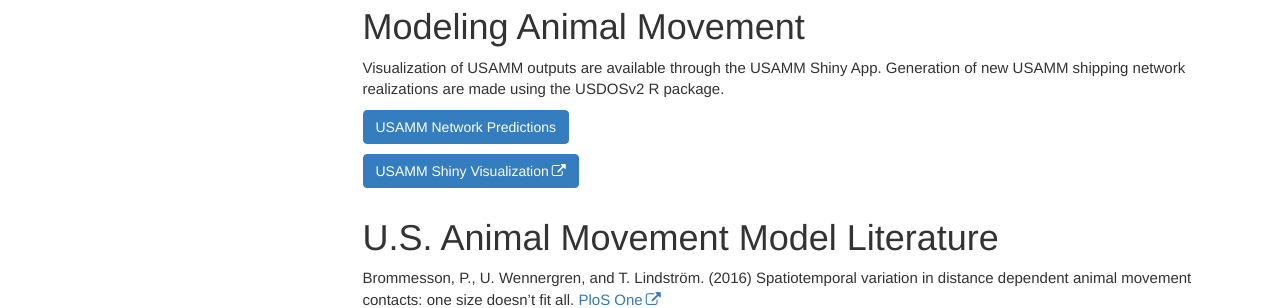
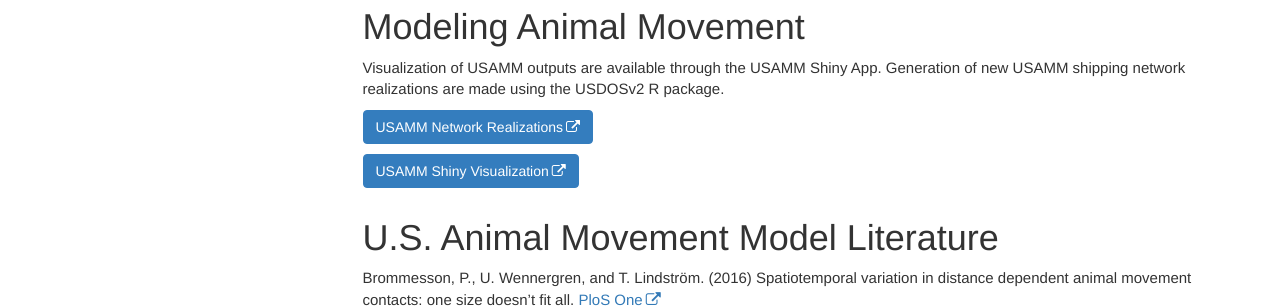
Before and after one commit to webblabb/usammusdos, a Jekyll site: the page built from pages/usamm/usamm.md, in a window 1280 px wide. Shown: the part 252-560 px from the top of the page. Built offline with Jekyll 4.4.1, drawn with Linux system fonts in a browser that asks for light colours; nearby versions of some CDN libraries; comment, search, counter and statistics services are not loaded.

Commit message:
Link to USAMM realizations

```diff
--- a/pages/usamm/usamm.md
+++ b/pages/usamm/usamm.md
@@ -13,7 +13,7 @@ folder: usamm
 
 Visualization of USAMM outputs are available through the USAMM Shiny App.  Generation of new USAMM shipping network realizations are made using the USDOSv2 R package.
 
-<a href=".html" class="btn btn-primary">USAMM Network Predictions</a>
+<a href="https://hdl.handle.net/10217/194169" class="btn btn-primary">USAMM Network Realizations</a>
 
 <a href="https://webblabb.github.io/usammusdos/shiny.html" class="btn btn-primary">USAMM Shiny Visualization</a>
 
```
